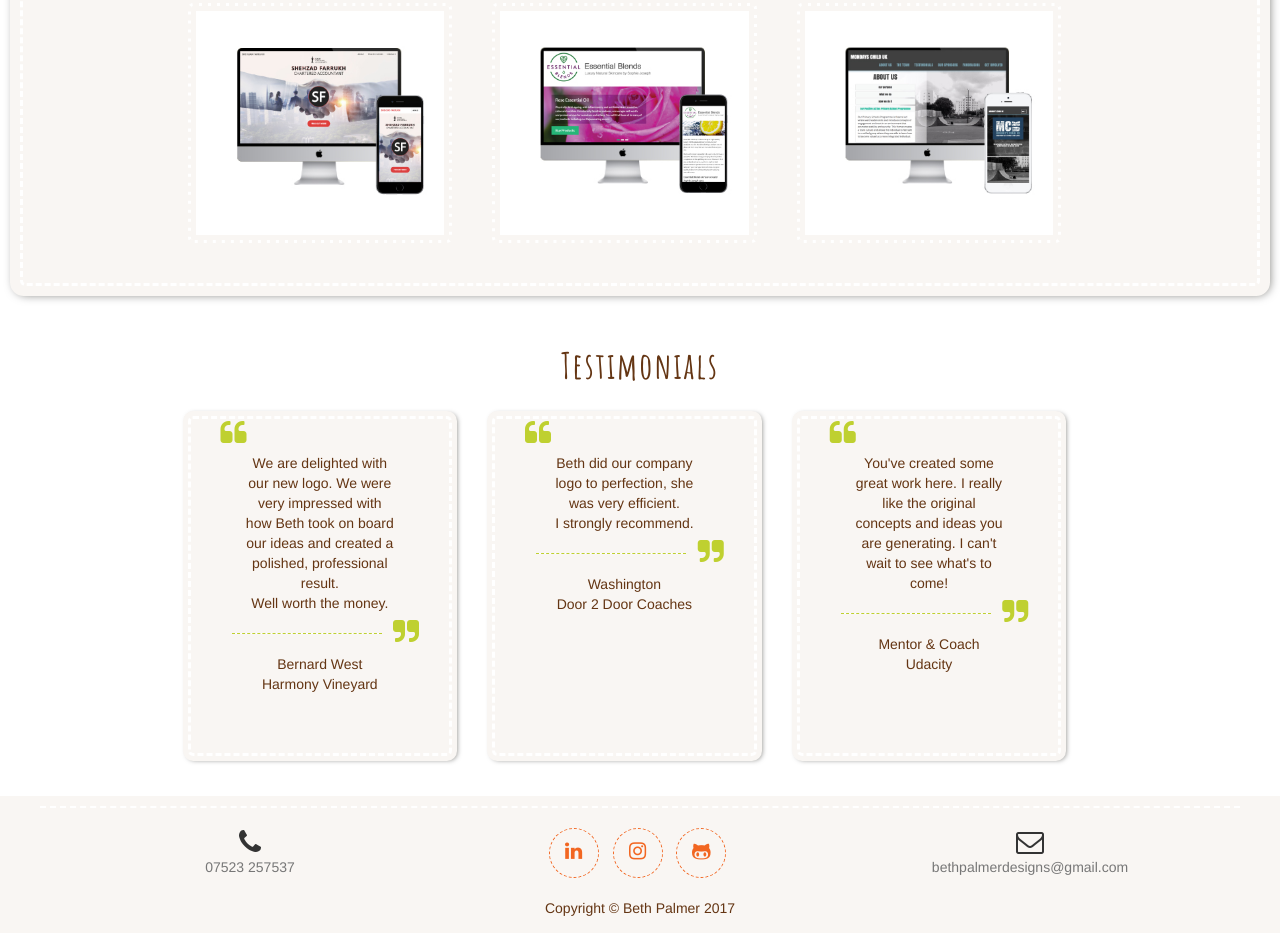
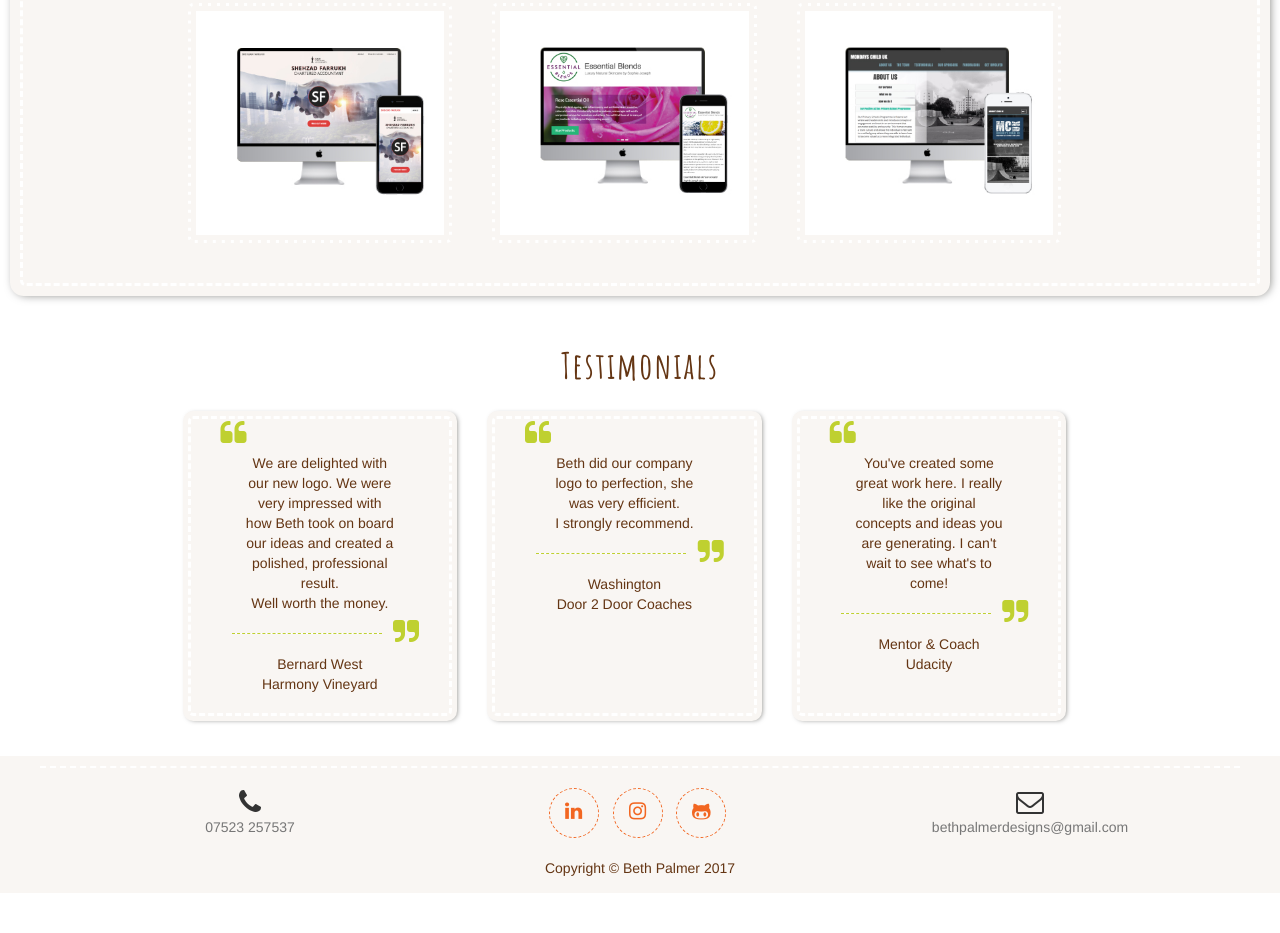
Before and after one commit to bethpalmer/newClientSite, a website: page index.html in a window 1280 px wide. Shown: the part 1322-2255 px from the top of the page. After the commit the page ends 2215 px from the top, so only its background shows below. Drawn offline with Linux system fonts and the light colour scheme.

Commit message:
testimonials now responsive

```diff
--- a/css/scrolling-nav.css
+++ b/css/scrolling-nav.css
@@ -231,9 +231,7 @@ div.info-box {
     position: relative;
     height: 430px;
     width: 70%;
-    margin-left: auto;
-    margin-right: auto;
-    margin-bottom: 40px;
+    margin: 0 auto 40px auto;
     padding: 0 20px;
 }
 
@@ -248,9 +246,7 @@ div.info-box {
         height: 470px;
         width: 27%;
         padding: 0 20px;
-        margin-left: 20px;
-        margin-right: 20px;
-        margin-bottom: 0;
+        margin: 0 20px;
     }
 }
 
@@ -262,6 +258,43 @@ div.info-box {
     }
 }
 
+.testimonial-box {
+    background: #f9f6f3;
+    height: 300px;
+    font-size: 11px;
+    width: 70%;
+    margin: 0 auto 40px auto;
+    padding: 0 20px;
+}
+
+@media (min-width: 400px) {
+    .testimonial-box {
+        font-size: 14px;
+        height: 280px;
+    }
+}
+@media (min-width: 450px) {
+    .testimonial-box {
+        height: 250px;
+    }
+}
+
+@media (min-width: 768px) {
+    .testimonial-box {
+        height: 450px;
+        width: 27%;
+        padding: 0 20px;
+        margin: 0 20px;
+    }
+}
+
+@media (min-width: 992px) {
+   .testimonial-box {
+        height: 300px;
+        width: 28%;
+        padding: 0 30px;
+    }
+}
 
 div.info-box h2 {
     margin-bottom: 20px;
@@ -431,20 +464,7 @@ section.testimonials {
     background: #fff;
 }
 
-.testimonial-box {
-    background: #f9f6f3;
-    height: 440px;
-    width: 27%;
-    padding: 0 20px;
-}
 
-@media (min-width: 992px) {
-   .testimonial-box {
-        height: 340px;
-        width: 28%;
-        padding: 0 30px;
-    }
-}
 
 .testimonial,
 .attrib {
--- a/index.html
+++ b/index.html
@@ -205,23 +205,24 @@
                 <div class="col-xs-12 text-center">
                     <h3>Testimonials</h3>
                 </div>
-                <div class="col-lg-10 col-lg-offset-1 col-md-12">
-
-                    <div class="col-xs-12 col-sm-4 testimonial-box stitch">
+            </div>
+            <div class="row">
+                <div class="col-10 col-offset-1 col-sm-12 col-lg-10 col-lg-offset-1">
+                    <div class="col-12 col-sm-4 testimonial-box stitch">
                         <i class="fa fa-2x fa-quote-left speech"></i>
                         <p class="testimonial">We are delighted with our new logo. We were very impressed with how Beth took on board our ideas and created a polished, professional result.<br>Well worth the money.</p>
                         <i class="fa fa-2x fa-quote-right speech right"></i>
                         <hr class="quote-divide">
                         <p class="attrib">Bernard West<br>Harmony Vineyard</P>
                     </div>
-                    <div class="col-xs-12 col-sm-4 testimonial-box stitch">
+                    <div class="col-12 col-sm-4 testimonial-box stitch">
                         <i class="fa fa-2x fa-quote-left speech"></i>
                         <p class="testimonial">Beth did our company logo to perfection, she was very efficient.<br>I strongly recommend.</p>
                         <i class="fa fa-2x fa-quote-right speech right"></i>
                         <hr class="quote-divide">
                         <p class="attrib">Washington<br>Door 2 Door Coaches</P>
                     </div>
-                    <div class="col-xs-12 col-sm-4 testimonial-box stitch">
+                    <div class="col-12 col-sm-4 testimonial-box stitch">
                         <i class="fa fa-2x fa-quote-left speech"></i>
                         <p class="testimonial">You've created some great work here. I really like the original concepts and ideas you are generating. I can't wait to see what's to come!</p>
                         <i class="fa fa-2x fa-quote-right speech right"></i>
```
Also changed, not shown: work.html (+7 -6 lines).
